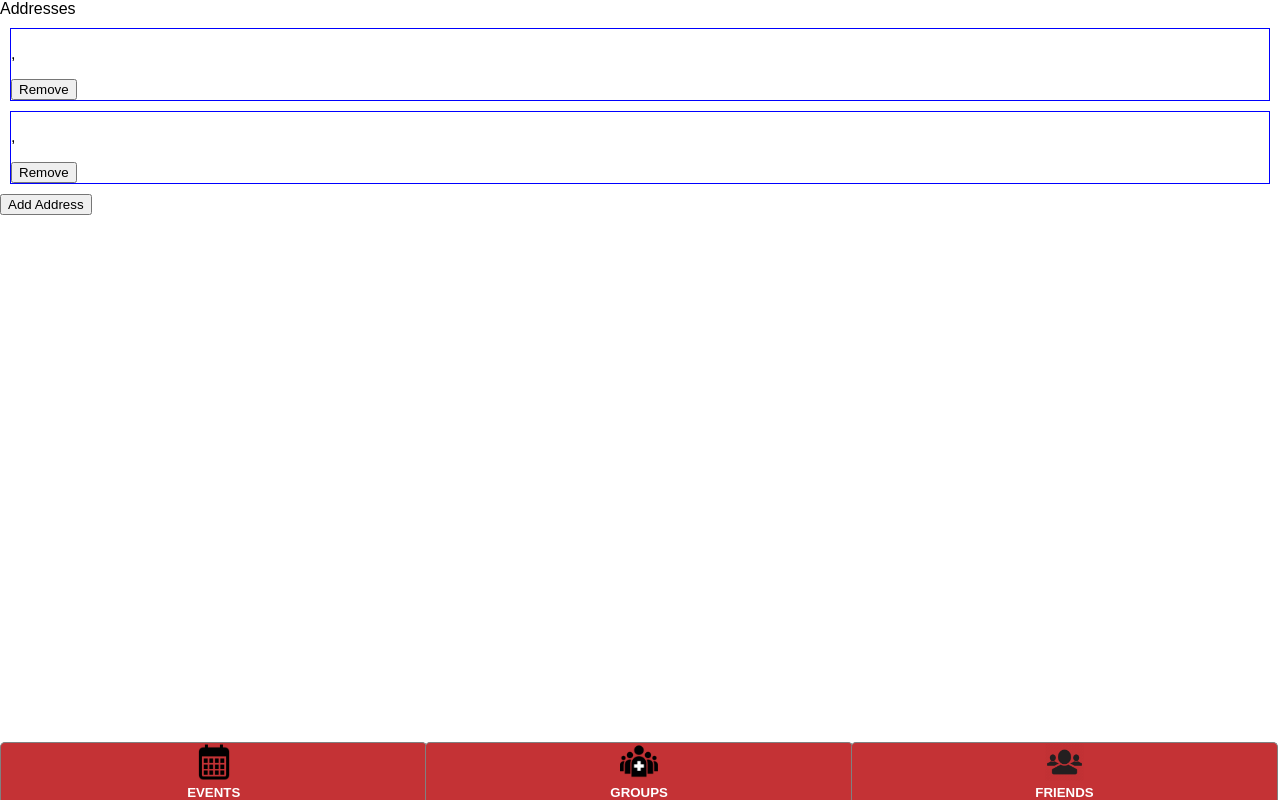
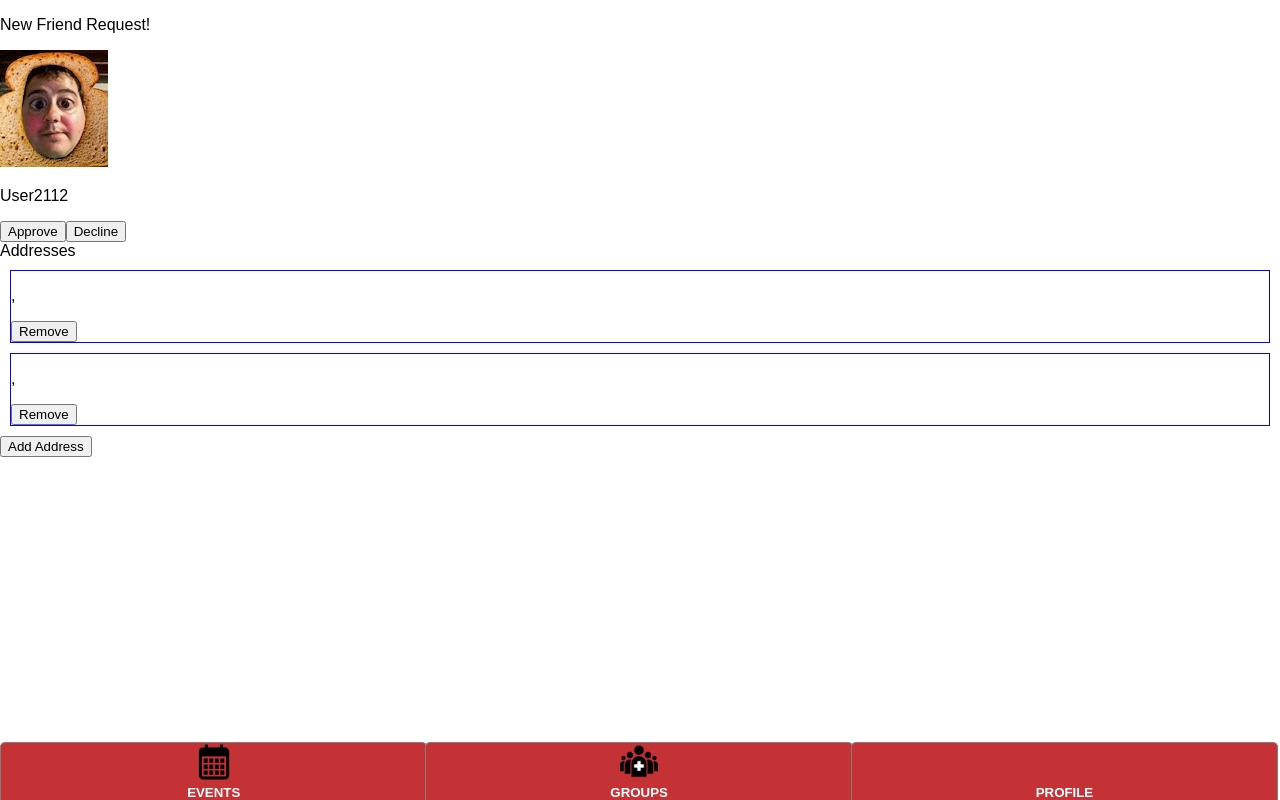
Before and after one commit to TylerM2112/middlewhere, a React (Create React App) app: page /profile in a window 1280 px wide. Built offline with nearby package versions, Linux system fonts and the light colour scheme; no server answers; what react-google-maps would draw is missing.

Commit message:
Added friends request layout

```diff
--- a/src/components/NavBar/NavBar.js
+++ b/src/components/NavBar/NavBar.js
@@ -10,10 +10,8 @@ export default class NavBar extends Component {
             <div className="nav_parent_div">
                 <Btn label="EVENTS" link="/events" img={calendar}/>
                 <Btn label="GROUPS" link="/groups" img= {add_group}/>
-                <Btn label="FRIENDS" link="/friends" img= {friends}/>
-
-
-          </div>
+                <Btn label="PROFILE" link="/profile"/>
+            </div>
         );
     }
 }
--- a/src/components/Profile/Profile.js
+++ b/src/components/Profile/Profile.js
@@ -3,6 +3,7 @@ import { excon } from 'excon'
 import { connect } from 'react-redux';
 import axios from 'axios';
 import { updateUser, addAddress, removeAddress } from './../../ducks/reducer';
+import profilepic from '../../assets/images/bestpicture.jpg';
 
 import './Profile.css';
 class Profile extends Component {
@@ -130,8 +131,20 @@ class Profile extends Component {
         return (
             <div className="ProfileMainContainer">
                 {this.displayProfile()}
-                <div>Addresses
-             {this.displayAddresses()}
+                <div className="notificationsContainer">
+                    <div className="friendsNotification">
+                        <div>
+                            <p>New Friend Request!</p>
+                        </div>
+                        <div className="userRequestContainer">
+                            <img src={profilepic} alt="profilepic" />
+                            <p>User2112</p>
+                        </div>
+                        <button>Approve</button>
+                        <button>Decline</button>
+                    </div>
+                </div>
+                <div>Addresses {this.displayAddresses()}
                 </div>
                 <button onClick={this.toggle}>Add Address</button>
                 <div className={this.state.editToggle ? "toggleOn editAddress" : "toggleOff"}>
```
Also changed, not shown: src/assets/images/bestpicture.jpg (added).
